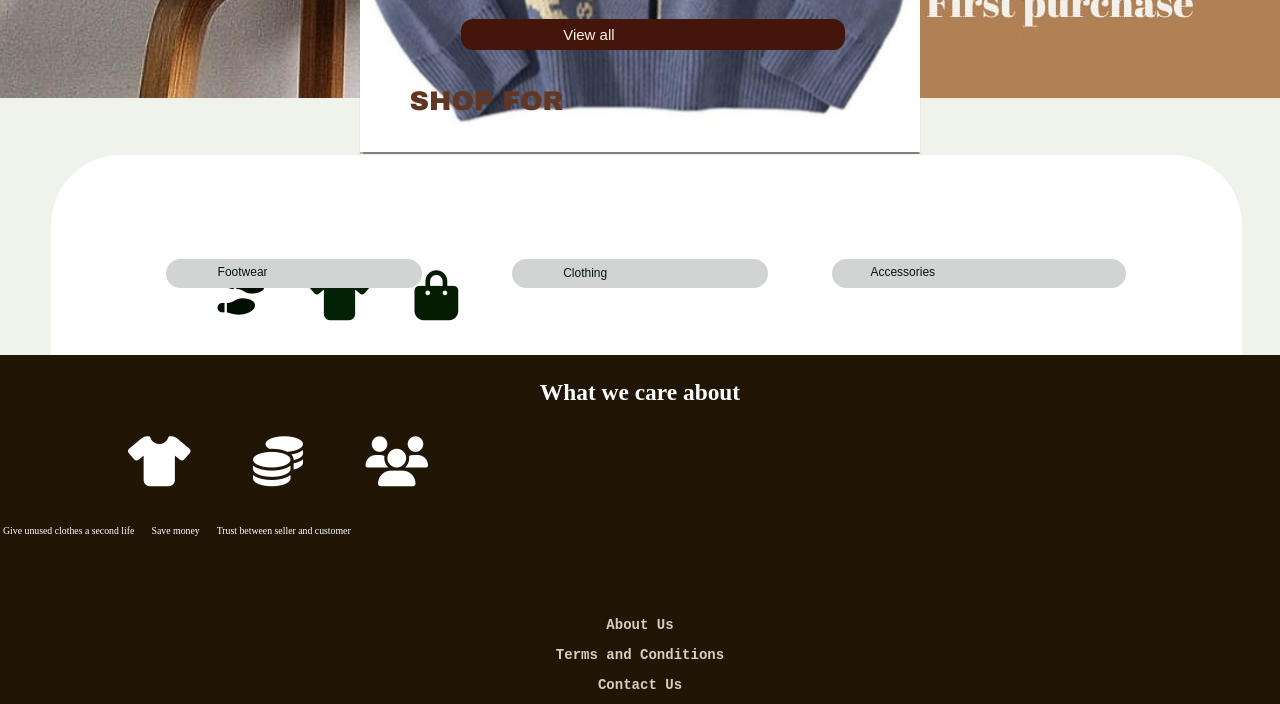
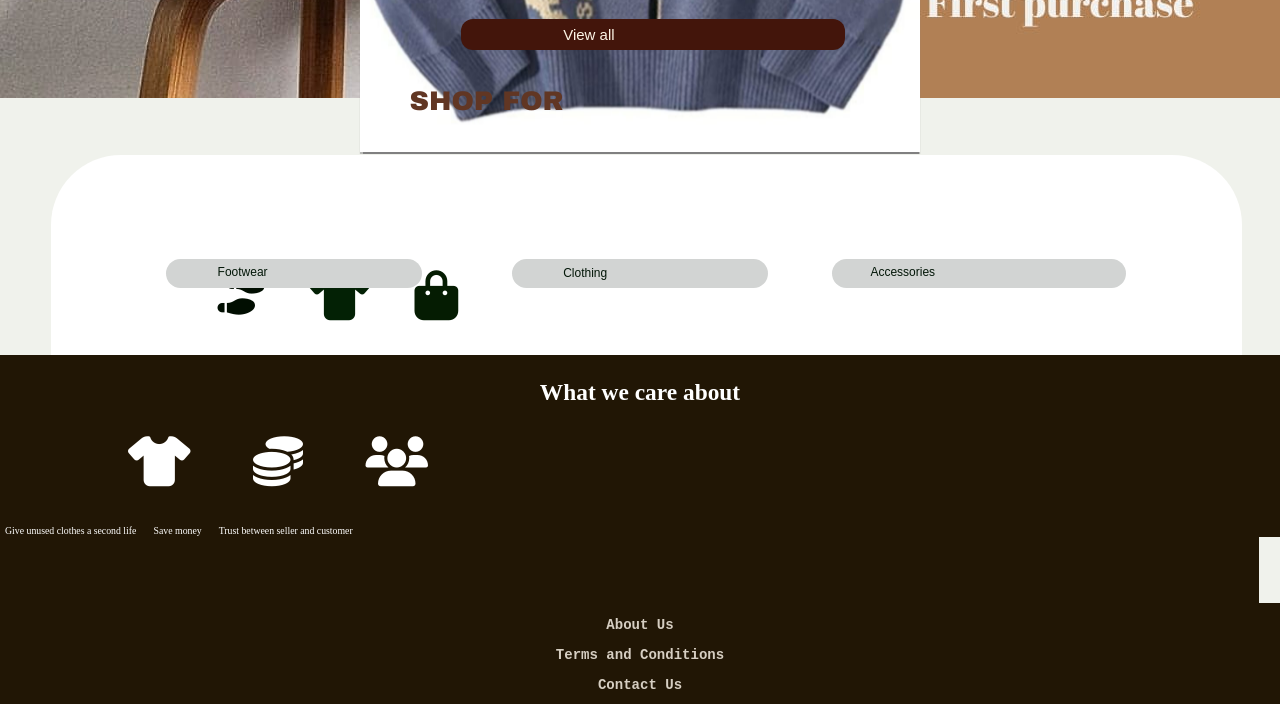
Before and after one commit to AngelinaJennilia/Thriftland, a plain HTML site: page index.html in a window 1280 px wide. Shown: the part 861-1565 px from the top of the page. Drawn offline with Linux system fonts and the light colour scheme.

Commit message:
Update decoration.css

```diff
--- a/decoration.css
+++ b/decoration.css
@@ -329,7 +329,6 @@
 background:#211605;
 width:90%;
 padding-left:10%;
-padding-right:1%;
 color:white;
 padding-top:30px;
 padding-bottom:60px;
@@ -341,11 +340,11 @@
 .wordsingreen{
 font-size:9.8px;
 background:#211605;
-width:100%;
+width:98%;
 color:white;
 padding-top:10px;
 padding-bottom:80px;
-padding-left:3px;
+padding-left:5px;
 position:absolute;
 top:172%;
 right:0%;
```
